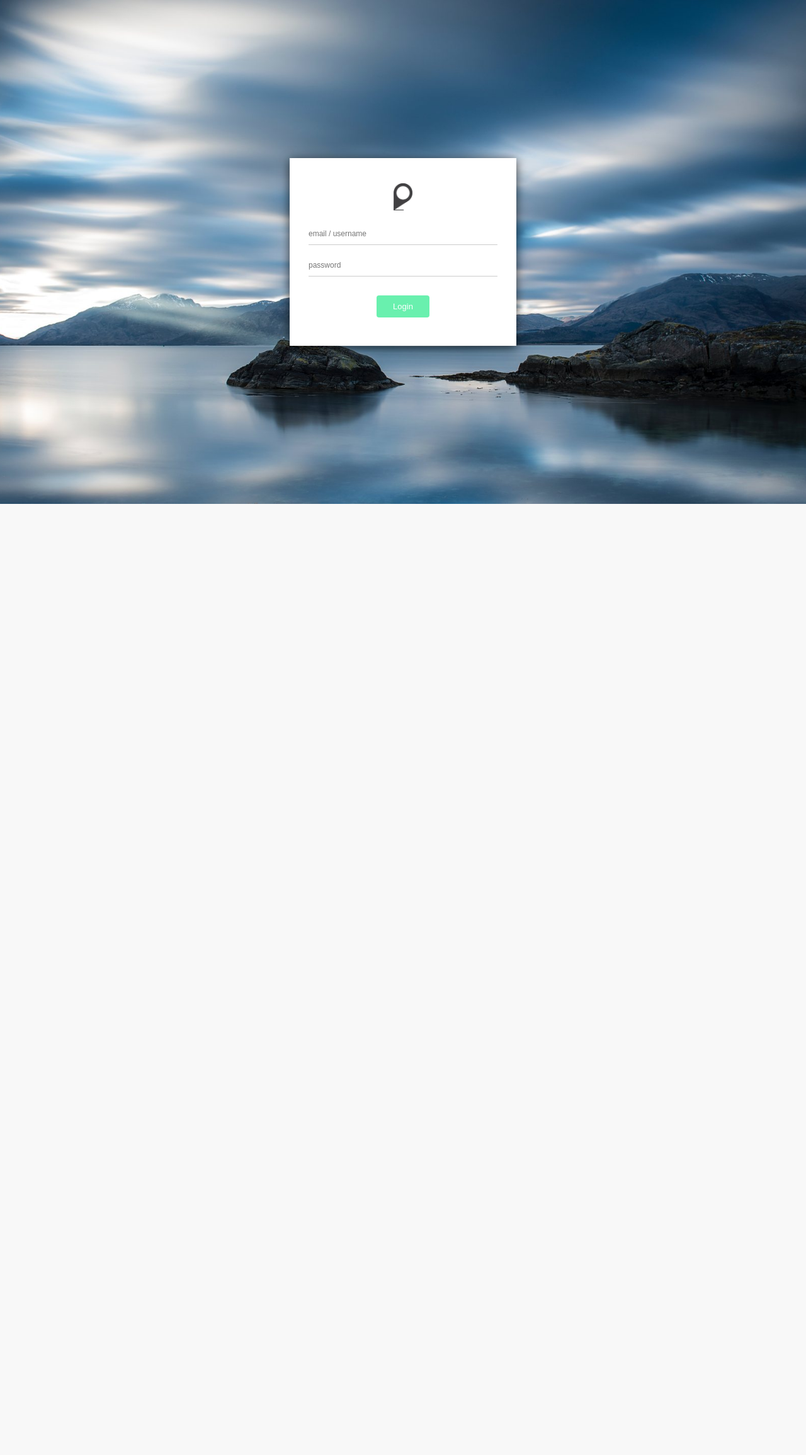
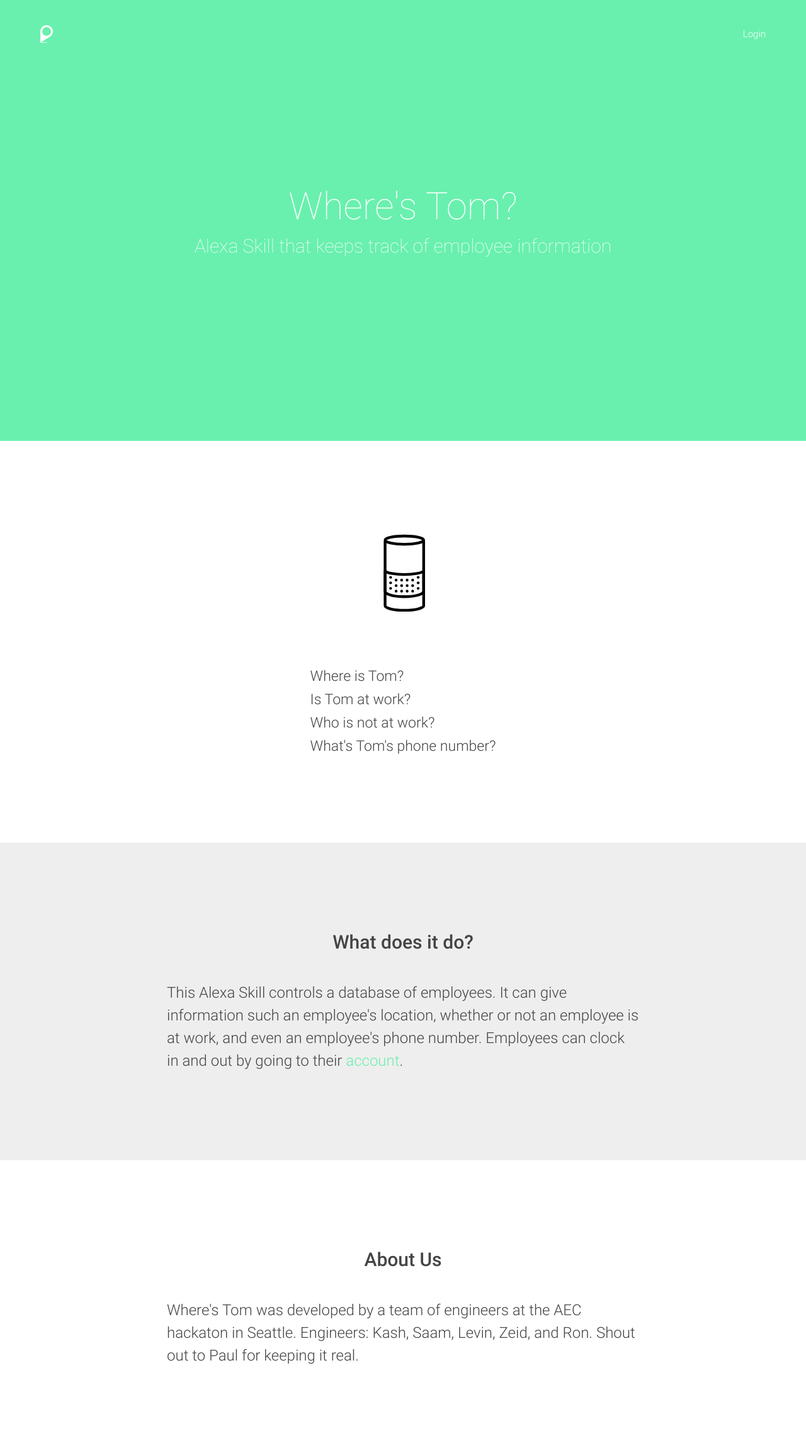
Before and after one commit to LevinWeinstein/WheresTom, a PHP site: page / in a window 1280 px wide. Shown: the whole page at 63% size. Before the commit the page ends 800 px from the top, so only its background shows below. Run offline with PHP 8.4, Linux system fonts and the light colour scheme; some libraries are stand-ins or nearby versions.

Commit message:
couple more changes

```diff
--- a/css/index.css
+++ b/css/index.css
@@ -1,102 +1,95 @@
-nav {
-	display: none;
+.nav {
+	position: absolute;
+	display: flex;
+	justify-content: space-between;
+	align-items: center;
+	left: 50%;
+	top: 40px;
+	transform: translate(-50%, 0);
+	width: 90%;
+}
+.nav a{
+	color: white;
+	font-size: 15px;
+	font-weight: 300;
+}
+.nav img {
+	width: 20px;
 }
 
-.main-wrapper {
-	background: url(/img/background-img.jpg) no-repeat center top;
-	-webkit-background-size: cover;
-	-moz-background-size: cover;
-	-o-background-size: cover;
-	background-size: cover;
-	position: relative;
+.top-display {
+	width: 100%;
+	height: 700px;
+	background-color: #69F0AE;
 	display: flex;
 	justify-content: center;
 	align-items: center;
-	height: 100%;
+}
+.section a{
+	color: #69F0AE;
+}
+.top-display h1 {
+	color: white;
+	font-weight: 100;
+	font-size: 60px;
+	text-align: center;
+}
+.top-display h2 {
+	 color: white;
+	margin-top: 10px;
+	 font-weight: 100;
+	 font-size: 30px;
+	 text-align: center;
+ }
+.section{
+	padding: 140px 0;
+}
+.section > div {
+	width: 750px;
+	display: table;
+	margin: auto;
+	max-width: 95%;
+}
+.section p{
+	font-size: 24px;
+	font-weight: 300;
+	line-height: 1.5em;
 }
 
-.login-img {
+.section h2{
+	color: #444;
+	font-weight: 100;
+	font-size: 50px;
+	text-align: center;
+}
+.section h1{
+	margin-bottom: 45px;
+	color: #444;
+	font-weight: 500;
+	font-size: 30px;
+	text-align: center;
+}
+
+.try-quotes img {
+	width: 140px;
+	display: table;
+	margin: 0 auto 70px;
+}
+.try-quotes ul {
+	list-style: none;
 	display: table;
 	margin: auto;
 }
 
-.login-logo {
-	display: table;
-	margin: 5px auto 10px;
-	height: auto;
+.try-quotes li {
+	font-weight: 300;
+	font-size: 23px;
+	margin-top: 10px;
+	color: #444;
 }
-
-.login-logo img {
-	width: 30px;
+.functionality {
+	display: flex;
+	justify-content: center;
+	align-items: center;
+	background-color: #eeeeee;
 }
-
-.login {
-	background-color: white;
-	width: 300px;
-	height: auto;
-	overflow: auto;
-	margin: auto;
-	max-width: 100%;
-	padding: 30px;
-	box-shadow: 0 3px 15px rgba(0, 0, 0, 0.7);
-}
-
-.login h1 {
-	font-size: 30px;
-	font-weight: 100;
-	text-align: center;
-	margin-bottom: 30px;
-}
-
-.login input {
-	width: 100%;
-	height: auto;
-	padding: 10px 0;
-	border: 0;
-	border-bottom: 1px solid rgba(0, 0, 0, 0.2);
-	background-color: transparent;
-	display: table;
-	margin: auto;
-	font-size: 12px;
-	color: #444;
-	-webkit-box-sizing: border-box;
-	-moz-box-sizing: border-box;
-	box-sizing: border-box;
-}
-
-.login legend {
-	font-size: 14px;
-	color: #444;
-	font-weight: 900;
-	margin-bottom: 4px;
-}
-
-.login div {
-	margin-bottom: 15px;
-}
-
-.common-button {
-	margin-top: 30px;
-}
-
-.login p {
-	margin-top: 10px;
-	font-weight: 300;
-	font-size: 13px;
-	color: #EF5350;
-	display: none;
-}
-
-.login-button{
-	background-color: #69F0AE;
-	padding: 10px 26px;
-	border-radius: 4px;
-	display: table;
-	margin: 30px auto 0;
-	font-size: 13px;
-	color: white;
-}
-
-.login a {
-	color: #576BC7;
-}
--- a/index.php
+++ b/index.php
@@ -2,34 +2,52 @@
 <html lang="en">
 <head>
 	<meta charset="UTF-8">
+	<meta name="viewport" content="width=device-width, initial-scale=1, maximum-scale=1, user-scalable=no">
 	<title>Where's Tom?</title>
 
 	<link rel="stylesheet" href="css/reset.css" type="text/css">
 	<link rel="stylesheet" href="css/index.css" type="text/css">
+
 </head>
 <body>
 <div class="main-wrapper">
-	<div class="login loginform">
-		<form method="POST" action="/login">
-			<a class="login-logo" href="/"><img src="img/wherestom-logo.png" alt="Where't Tom logo" class="login-logo"></a>
-			<div class="email">
+	<div class="nav">
+		<img src="/img/wherestom-white.svg" alt="">
+		<a href="/login">Login</a>
+	</div>
+	<div class="top-display">
 		<div>
-					<input type="text" name="email" placeholder="email / username">
+			<h1>Where's Tom?</h1>
+			<h2>Alexa Skill that keeps track of employee information</h2>
 		</div>
 	</div>
-			<div class="password">
+	<div class="try-quotes section">
 		<div>
-					<input autocomplete="off" type="password" name="password" placeholder="password">
-					<p class="error">Incorrect password</p>
+			<img src="/img/echo.svg" alt="">
+		</div>
+		<ul>
+			<li>Where is Tom?</li>
+			<li>Is Tom at work?</li>
+			<li>Who is not at work?</li>
+			<li>What's Tom's phone number?</li>
+		</ul>
+	</div>
+	<div class="functionality section">
+		<div>
+			<h1>What does it do?</h1>
+			<p>This Alexa Skill controls a database of employees. It can give information such an employee's location,
+				whether or not an employee is at work, and even an employee's phone number. Employees can clock in and
+				out by going to their
+				<a href="/login">account</a>.</p>
 		</div>
 	</div>
-			<div class="submit">
-				<button class="login-button">Login</button>
-			</div>
-		</form>
+	<div class="history section">
+		<div>
+			<h1>About Us</h1>
+			<p>Where's Tom was developed by a team of engineers at the AEC hackaton in Seattle. Engineers: Kash, Saam,
+				Levin, Zeid, and Ron. Shout out to Paul for keeping it real.</p>
 		</div>
 	</div>
-<script src='https://code.jquery.com/jquery-3.1.1.min.js'></script>
-<script src='/js/index.js'></script>
+</div>
 </body>
 </html>
```
Also changed, not shown: account/index.php (+15 -3 lines), alexa.php (+150 -18 lines), css/login.css (added, +102 -0 lines), login/index.php (added, +36 -0 lines), schedule.json (+28 -24 lines), img/echo.svg (added), img/wherestom-white.svg (added), js/login.js (renamed from js/index.js). Lines whose indentation alone changed are shown as unchanged.
